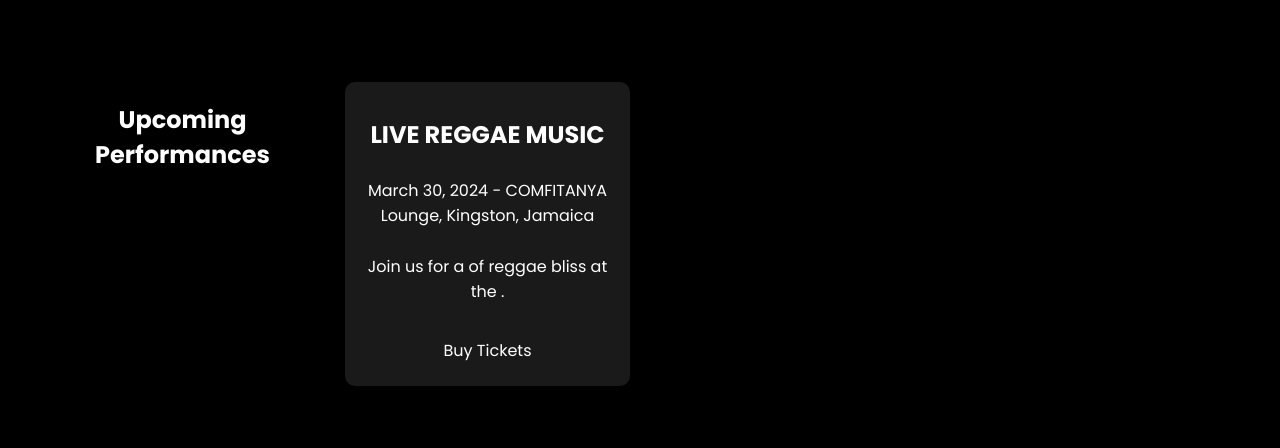
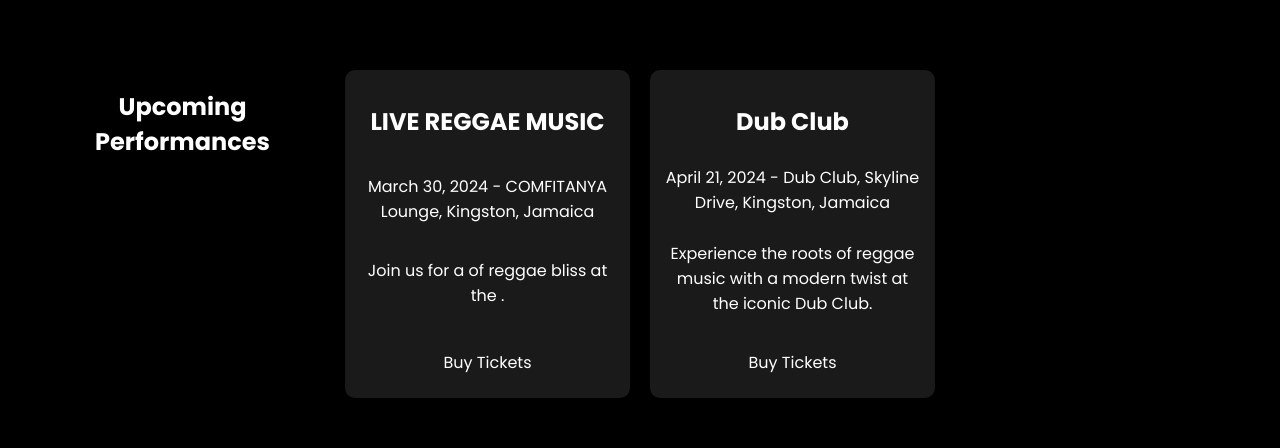
Before and after one commit to glitterrock-vampire/IYANEYE, a Next.js app: page /upcoming-performances in a window 1280 px wide. Shown: the part 230-678 px from the top of the page. Built offline with nearby package versions, Linux system fonts and the light colour scheme; no server answers.

Commit message:
update event

```diff
--- a/pages/upcoming-performances.tsx
+++ b/pages/upcoming-performances.tsx
@@ -13,15 +13,15 @@
     ticketsUrl: "https://touchstonelink.com/event/live-with-iyaneye-comfitanya-lounge"
 
   },
-//   {
-//     id: 2,
-//     name: "Dub Club",
-//     date: "April 21, 2024",
-//     location: "Dub Club, Skyline Drive, Kingston, Jamaica",
-//     description: "Experience the roots of reggae music with a modern twist at the iconic Dub Club.",
-//     ticketsUrl: "https://example.com/reggae-sunsplash-tickets"
+  {
+    id: 2,
+    name: "Dub Club",
+    date: "April 21, 2024",
+    location: "Dub Club, Skyline Drive, Kingston, Jamaica",
+    description: "Experience the roots of reggae music with a modern twist at the iconic Dub Club.",
+    ticketsUrl: "https://example.com/reggae-sunsplash-tickets"
 
-//   },
+  },
 
 //   {
 //     id: 3,
```
